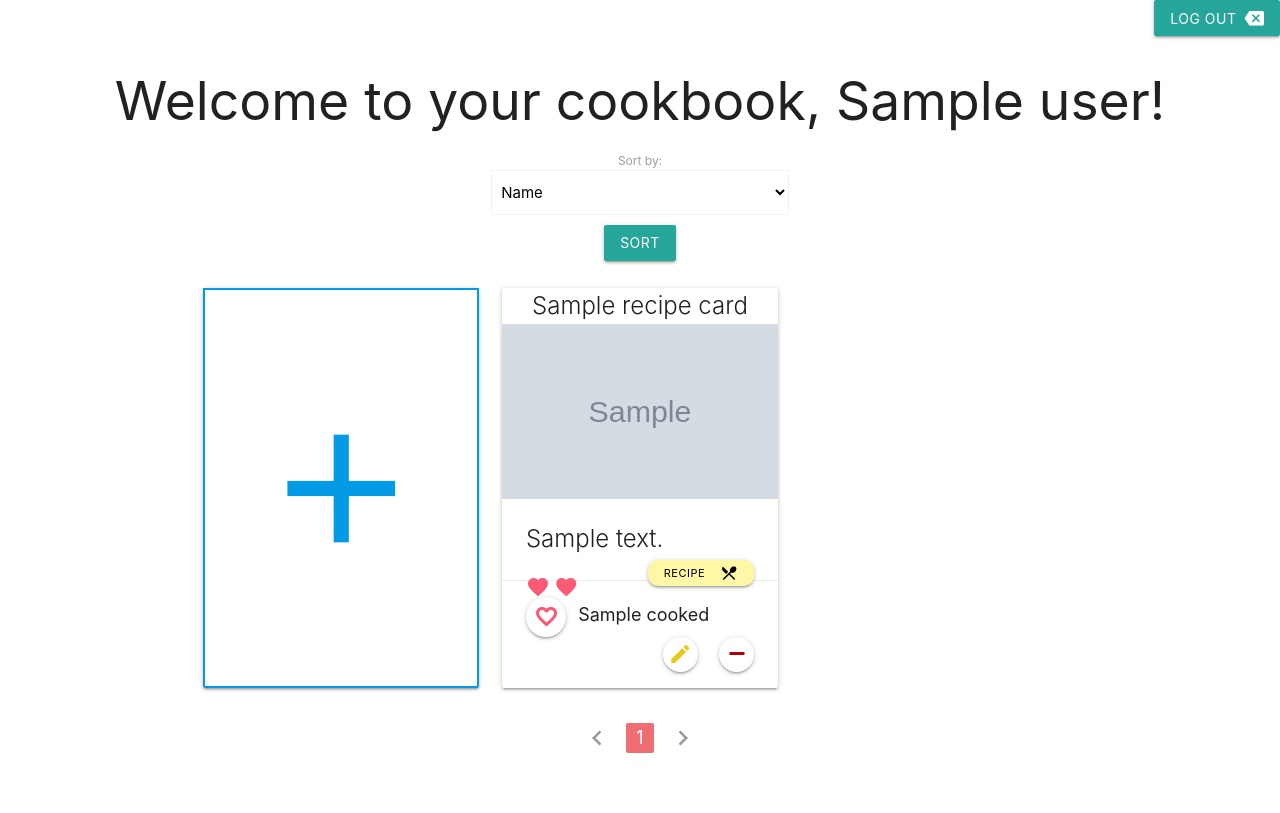
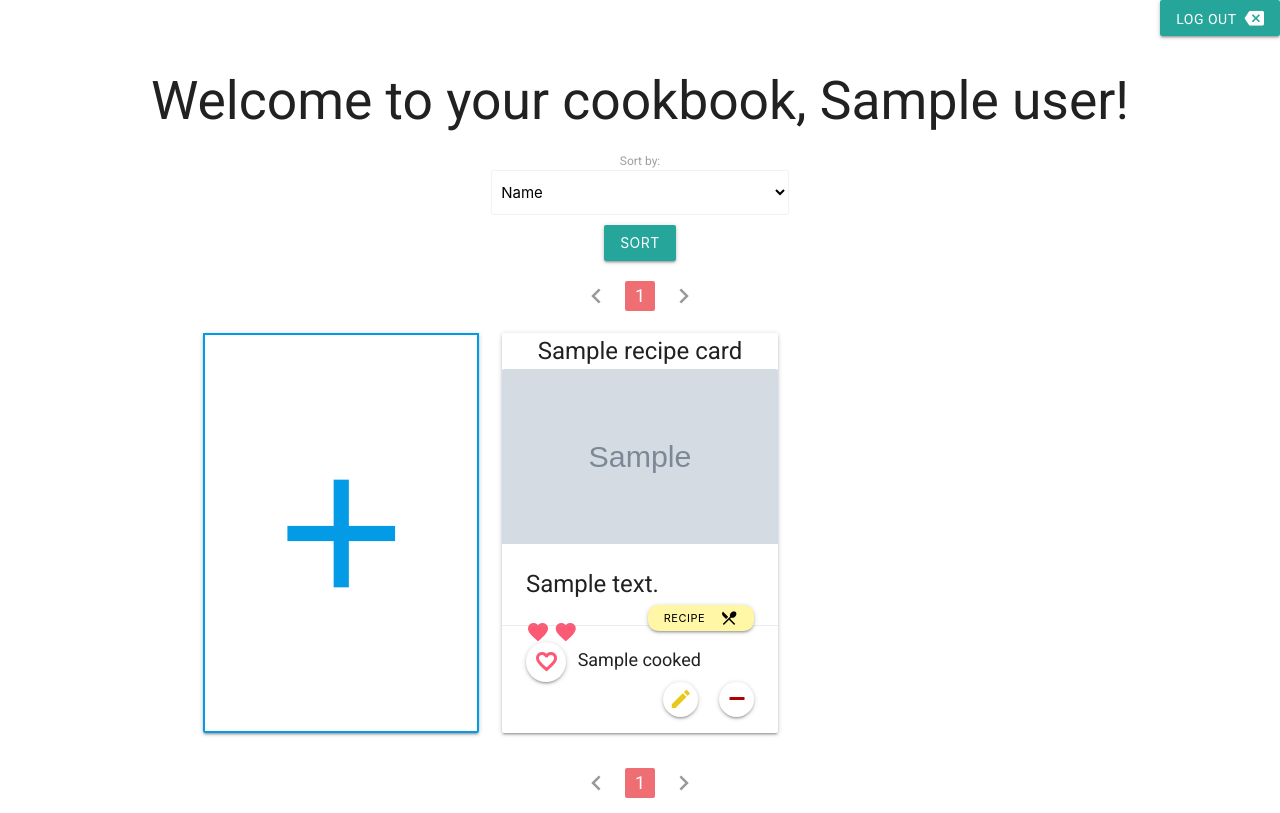
Before and after one commit to Code-Institute-Submissions/Code-Institute-Milestone-3-Data-Centric-Dev-Python-Flask, a Flask app: a page that uses templates/base.html in a window 1280 px wide. Before the commit the page ends 753 px from the top, so only its background shows below. Run offline with Flask 2, Linux system fonts and the light colour scheme; grey boxes marked "Sample" are stand-in pictures; a database or web service that is not in the repository returns one stand-in record (values such as "Sample title"); some libraries are stand-ins or nearby versions.

Commit message:
Added roboto font

```diff
--- a/static/main.css
+++ b/static/main.css
@@ -1,3 +1,7 @@
+body {
+  font-family: "roboto", sans-serif;
+}
+
 .login {
   position: absolute;
   left: 90%;
--- a/static/main.scss
+++ b/static/main.scss
@@ -1,4 +1,8 @@
 // Color for buttons #e76114
+
+body {
+   font-family: "roboto", sans-serif;
+}
 
 // Landing page - navbar
 .login {
--- a/templates/base.html
+++ b/templates/base.html
@@ -11,6 +11,8 @@
    <link href="https://fonts.googleapis.com/icon?family=Material+Icons" rel="stylesheet">
    <!-- Import materialize.css -->
    <link rel="stylesheet" href="https://cdnjs.cloudflare.com/ajax/libs/materialize/1.0.0/css/materialize.min.css">
+   <!-- Import google fonts Roboto & Lobster -->
+   <link href="https://fonts.googleapis.com/css?family=Roboto:400,700" rel="stylesheet">
 
    <link rel="stylesheet" href="../static/main.css">
 
--- a/templates/main_page.html
+++ b/templates/main_page.html
@@ -9,7 +9,7 @@
             class="material-icons">backspace</i></a></div>
    <!-- /Logout button -->
 
-   <h2 class="center-align">Welcome to your cookbook, {{ user.name }}!</h2>
+   <h2 class="center-align" id="header">Welcome to your cookbook, {{ user.name }}!</h2>
 
    <!-- Sort by Select -->
    <div class="container-select">
@@ -29,6 +29,36 @@
       </div>
    </div>
    <!-- Sort by Select -->
+
+   <!-- Pagination -->
+   <div class="center-align">
+      <ul class="pagination">
+         {% if clicked_page > 0 %}
+         <li class="waves-effect"><a class="pagination-arrow-backward" href="#header"><i
+                  class="material-icons">chevron_left</i></a></li>
+         {% else %}
+         <li class="disabled"><a class="pagination-arrow-backward" href="#header"><i
+                  class="material-icons">chevron_left</i></a></li>
+         {% endif %}
+
+         {% for n in range(pages) %}
+         {% if n == clicked_page %}
+         <li class="waves-effect active"><a class="pagination-btn" href="#header">{{ n + 1 }}</a></li>
+         {% else %}
+         <li class="waves-effect"><a class="pagination-btn" href="#header">{{ n + 1 }}</a></li>
+         {% endif %}
+         {% endfor %}
+
+         {% if clicked_page == (pages - 1) %}
+         <li class="disabled"><a class="pagination-arrow-forward" href="#header"><i
+                  class="material-icons">chevron_right</i></a></li>
+         {% else %}
+         <li class="waves-effect"><a class="pagination-arrow-forward" href="#header"><i
+                  class="material-icons">chevron_right</i></a></li>
+         {% endif %}
+      </ul>
+   </div>
+   <!-- /Pagination -->
 
    <!-- Cards container -->
    <div class="container container-cards">
@@ -149,26 +179,26 @@
    <div class="center-align">
       <ul class="pagination">
          {% if clicked_page > 0 %}
-         <li class="waves-effect"><a class="pagination-arrow-backward" href="#"><i
+         <li class="waves-effect"><a class="pagination-arrow-backward" href="#header"><i
                   class="material-icons">chevron_left</i></a></li>
          {% else %}
-         <li class="disabled"><a class="pagination-arrow-backward" href="#"><i
+         <li class="disabled"><a class="pagination-arrow-backward" href="#header"><i
                   class="material-icons">chevron_left</i></a></li>
          {% endif %}
 
          {% for n in range(pages) %}
          {% if n == clicked_page %}
-         <li class="waves-effect active"><a class="pagination-btn" href="#">{{ n + 1 }}</a></li>
+         <li class="waves-effect active"><a class="pagination-btn" href="#header">{{ n + 1 }}</a></li>
          {% else %}
-         <li class="waves-effect"><a class="pagination-btn" href="#">{{ n + 1 }}</a></li>
+         <li class="waves-effect"><a class="pagination-btn" href="#header">{{ n + 1 }}</a></li>
          {% endif %}
          {% endfor %}
 
          {% if clicked_page == (pages - 1) %}
-         <li class="disabled"><a class="pagination-arrow-forward" href="#"><i
+         <li class="disabled"><a class="pagination-arrow-forward" href="#header"><i
                   class="material-icons">chevron_right</i></a></li>
          {% else %}
-         <li class="waves-effect"><a class="pagination-arrow-forward" href="#"><i
+         <li class="waves-effect"><a class="pagination-arrow-forward" href="#header"><i
                   class="material-icons">chevron_right</i></a></li>
          {% endif %}
       </ul>
```
Also changed, not shown: 1 other file.
